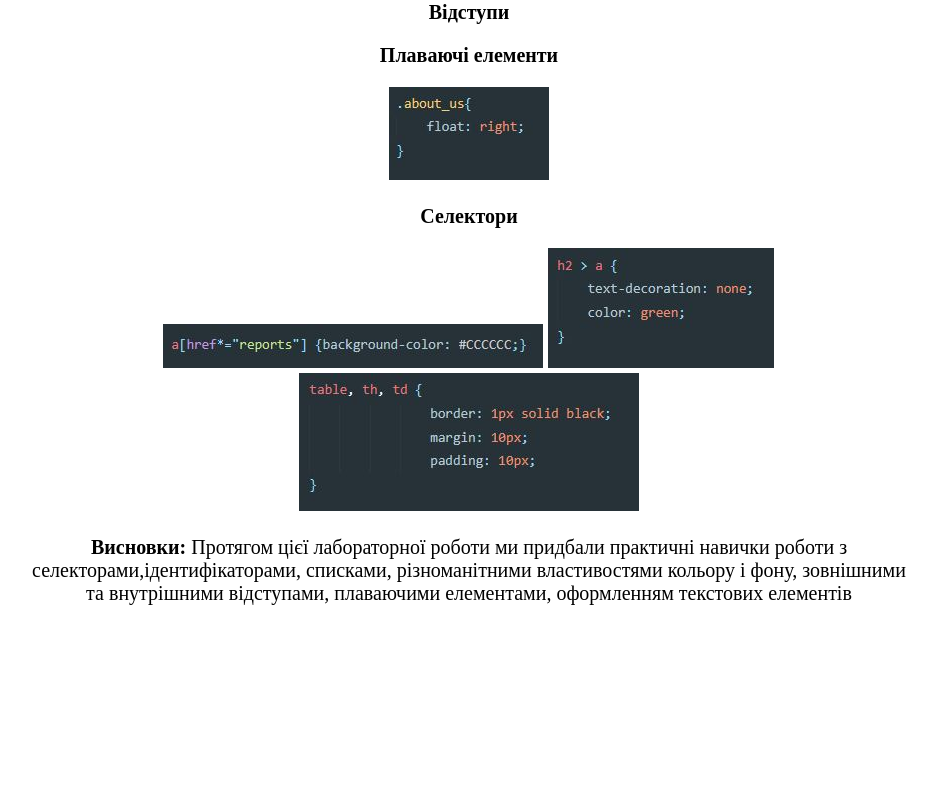
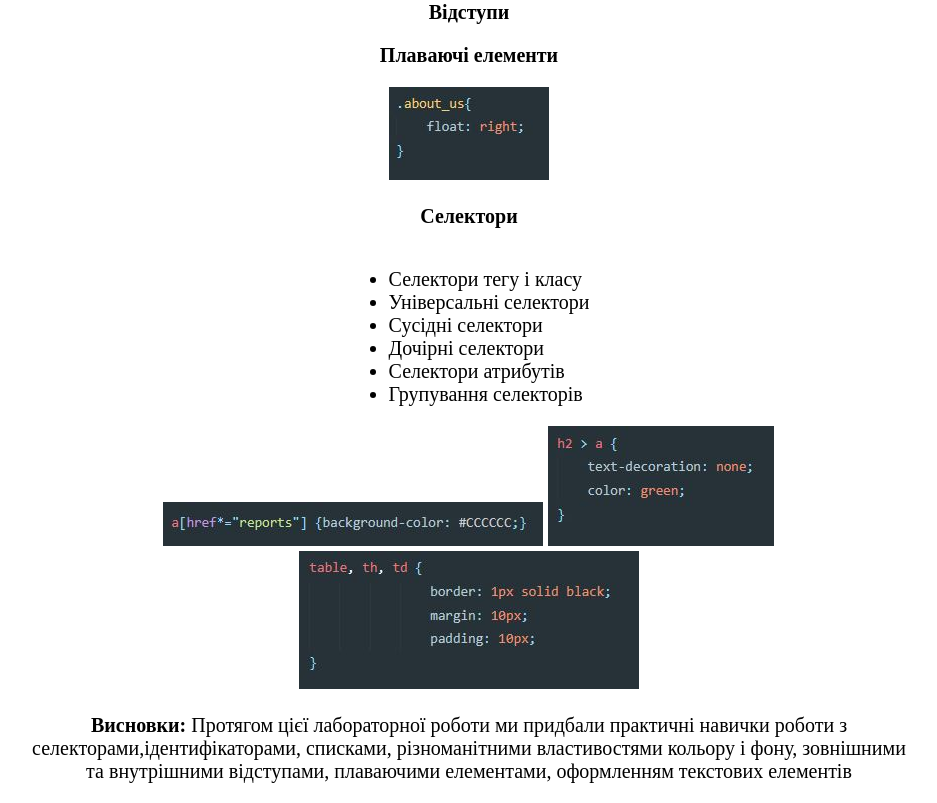
Before and after one commit to Jedich/web-lapki-team-1, a PHP site: page /lab2.html in a window 1280 px wide. Shown: the part 955-1758 px from the top of the page, without its empty margins (171-1108 px from the left). Before the commit the page ends 1560 px from the top, so only its background shows below. Run offline with PHP 8.4, Linux system fonts and the light colour scheme.

Commit message:
report lab2

```diff
--- a/reports/lab2.html
+++ b/reports/lab2.html
@@ -41,6 +41,20 @@
 		<p><b>Плаваючі елементи</b></p>
 		<img src="img/lab2/floating_element.JPG">
 		<p><b>Селектори</b></p>
+	</div>
+	<div class="list">
+		<ul>
+			<li>Селектори тегу і класу</li>
+			<li>Універсальні селектори</li>
+			<li>Сусідні селектори</li>
+			<li>Дочірні селектори</li>
+			<li>Селектори атрибутів</li>
+			<li>Групування селекторів</li>
+		</ul>
+
+	</div>
+
+	<div class="content">
 		<img src="img/lab2/attr_selector.JPG">
 		<img src="img/lab2/child selectors.JPG">
 		<img src="img/lab2/group_selector.JPG">
--- a/reports/style.css
+++ b/reports/style.css
@@ -1,4 +1,4 @@
-/* Add a black background color to the top navigation */
+ /* Add a black background color to the top navigation */
 .topnav {
     background-color: #333;
     overflow: hidden;
```
